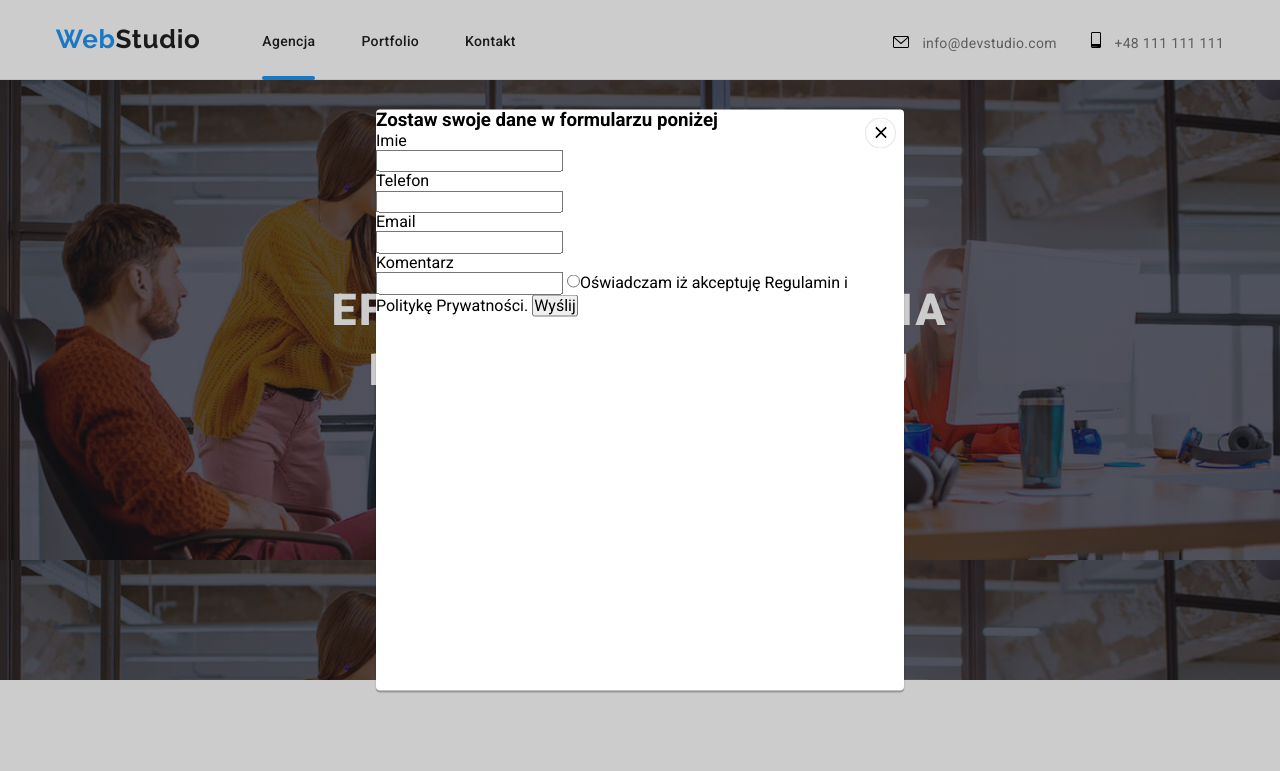
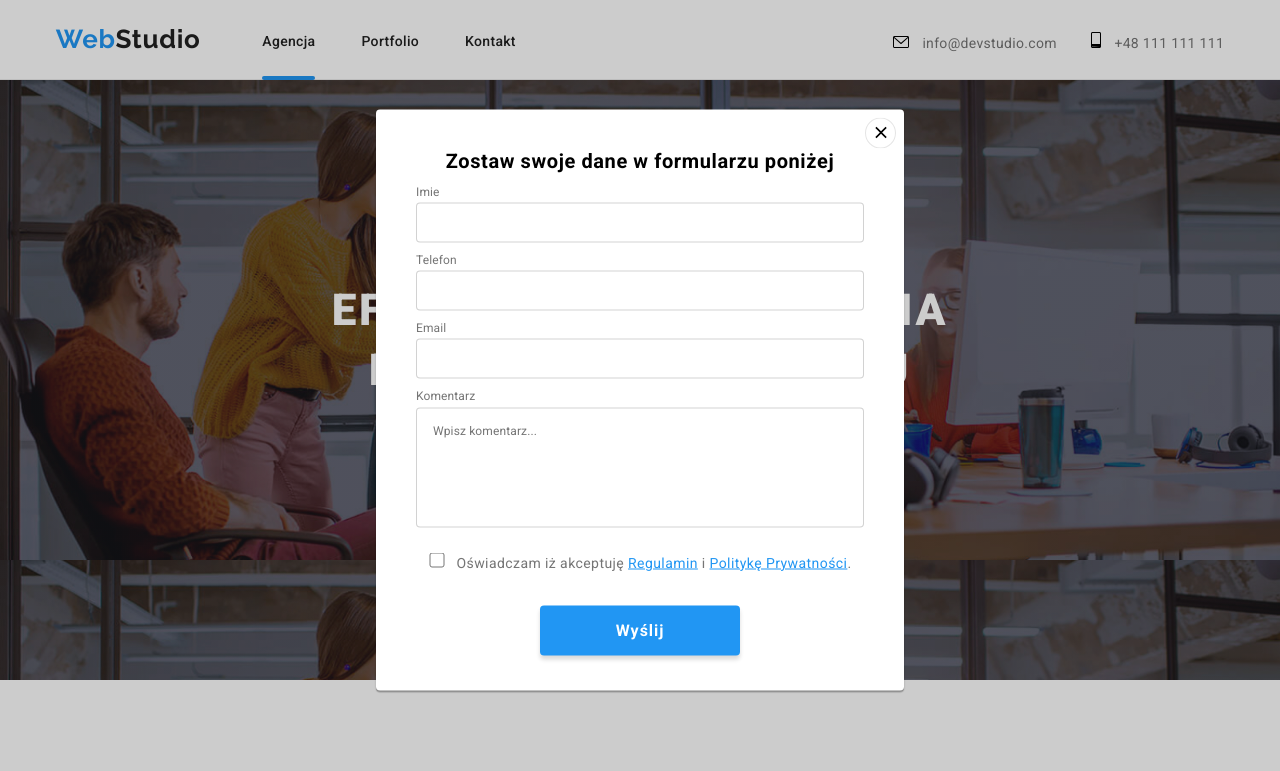
Before and after one commit to OskarSiewruk/goit-markup-hw-06, a plain HTML site: page index.html in a window 1280 px wide. Both pictures are taken after a click on the button "Zamów usługę". Shown: the top 771 px of the page. Drawn offline with nearby package versions, Linux system fonts and the light colour scheme.

Commit message:
Form edited

```diff
--- a/css/styles.css
+++ b/css/styles.css
@@ -207,7 +207,8 @@ body {
 	height: 581px;
 	border-radius: 4px;
 	background-color: var(--backgr-color);
-	box-shadow: 0px 2px 1px 0px #00000033, 0px 1px 1px 0px #00000024, 0px 1px 3px 0px #0000001F;
+	box-shadow: 0px 2px 1px 0px #00000033, 0px 1px 1px 0px #00000024,
+		0px 1px 3px 0px #0000001f;
 	top: 50%;
 	left: 50%;
 	transform: translate(-50%, -50%);
@@ -219,6 +220,94 @@ body {
 	position: absolute;
 	top: 8px;
 	right: 8px;
+}
+
+.modal-header {
+	text-align: center;
+	padding-top: 40px;
+	letter-spacing: 0.03em;
+	line-height: 1.17;
+	font-size: 20px;
+}
+
+.modal-label {
+	display: block;
+	padding-left: 40px;
+	padding-top: 10px;
+}
+
+.modal-label:nth-child(1) {
+	padding-top: 12px;
+}
+
+.modal-label > p {
+	font-size: 12px;
+	line-height: 1.17;
+	letter-spacing: 0.01em;
+	color: var(--contact-color);
+	margin-bottom: 4px;
+}
+
+.modal-label > input {
+	width: 448px;
+	height: 40px;
+	border: 1px solid #21212133;
+	border-radius: 4px;
+}
+
+.modal-label-checkbox {
+	padding-top: 20px;
+	text-align: center;
+	display: block;
+}
+
+.modal-label-checkbox > input {
+	padding-left: 5px;
+	width: 16px;
+	height: 15px;
+}
+
+.modal-label-checkbox > label {
+	margin-left: 8px;
+	letter-spacing: 0.03em;
+	line-height: 1.71;
+	font-weight: 400;
+	color: var(--contact-color);
+	font-size: 14px;
+}
+
+.modal-agreements-link {
+	color: var(--choose-color);
+}
+
+.modal-textarea {
+	width: 448px;
+	height: 120px;
+	resize: none;
+	padding: 12px 16px;
+	font-size: 12px;
+	line-height: 1.71;
+	letter-spacing: 0.01em;
+	border: 1px solid #21212133;
+	border-radius: 4px;
+}
+
+.modal-label-button {
+	margin-left: 164px;
+	margin-right: 164px;
+	margin-top: 30px;
+	margin-bottom: 40px;
+	width: 200px;
+	height: 50px;
+	border-radius: 4px;
+	background-color: var(--choose-color);
+	color: white;
+	letter-spacing: 0.06em;
+	line-height: 1.875;
+	font-size: 16px;
+	font-weight: 700;
+	box-shadow: 0px 4px 4px 0px #00000026;
+	border: none;
 }
 
 .solution-section {
@@ -436,7 +525,7 @@ body {
 	gap: 30px;
 }
 
-.team-list img {
+.team-list > img {
 	display: block;
 }
 
@@ -505,9 +594,6 @@ body {
 .portfolio-list-item:hover .portfolio-list-description-cover {
 	transform: translateY(0);
 	background-color: rgba(33, 150, 243, 0.9);
-}
-
-.portfolio-list > li {
 }
 
 .portfolio-list-container > img {
@@ -706,9 +792,34 @@ footer {
 	display: flex;
 }
 
+.footer-send-button {
+	position: relative;
+	display: flex;
+	margin-top: 108px;
+	width: 200px;
+	height: 50px;
+	background-color: var(--choose-color);
+	border-radius: 4px;
+	box-shadow: 0px 4px 4px 0px #00000026;
+	padding-left: 42px;
+	padding-bottom: 10px;
+	padding-top: 10px;
+	color: var(--backgr-color);
+	border: none;
+}
 
+.footer-send-p {
+	display: inline-block;
+	font-weight: 700;
+	font-size: 16px;
+	line-height: 1.875;
+	letter-spacing: 0.06em;
+}
 
 .footer-send-icon {
 	width: 24px;
 	height: 24px;
+	position: absolute;
+	top: 13px;
+	left: 148px;
 }
--- a/index.html
+++ b/index.html
@@ -77,28 +77,44 @@
 							<h3 class="modal-header">
 								Zostaw swoje dane w formularzu poniżej
 							</h3>
-							<form>
-								<label>
+							<form class="modal-form">
+								<label class="modal-label">
 									<p>Imie</p>
-									<input type="username" name="username" />
+									<input type="text" name="username" />
 								</label>
-								<label>
+								<label class="modal-label">
 									<p>Telefon</p>
 									<input type="phone" name="phone" />
 								</label>
-								<label>
+								<label class="modal-label">
 									<p>Email</p>
 									<input type="email" name="email" />
 								</label>
-								<label>
+									<label class="modal-label">
 									<p>Komentarz</p>
-									<input type="text" name="comment" />
+									<textarea
+										class="modal-textarea"
+										placeholder="Wpisz komentarz..."
+										type="textarea"
+										name="comment"
+									></textarea>
 								</label>
-								<label>
-									<input type="radio" />Oświadczam iż akceptuję Regulamin i
-									Politykę Prywatności.
-								</label>
-								<button type="submit">Wyślij</button>
+								<div class="modal-label-checkbox">
+									<input
+										type="checkbox"
+										name="agreement"
+										value="agreement"
+										id="agreement"
+									/>
+									<label for="agreement"
+										>Oświadczam iż akceptuję
+										<a href="#" class="modal-agreements-link">Regulamin</a> i
+										<a href="#" class="modal-agreements-link"
+											>Politykę Prywatności</a
+										>.</label
+									>
+								</div>
+								<button class="modal-label-button" type="submit">Wyślij</button>
 							</form>
 						</section>
 					</div>
@@ -532,7 +548,7 @@
 						</li>
 					</ul>
 				</div>
-				<form class="flex">
+					<form class="flex">
 					<div>
 						<p>Zapisz się do newslettera</p>
 						<label>
@@ -545,7 +561,7 @@
 					</div>
 
 					<button class="footer-send-button" type="submit">
-						<p>Zapisz się</p>
+						<p class="footer-send-p">Zapisz się</p>
 						<svg class="footer-send-icon">
 							<use href="./images/icons.svg#send-icon"></use>
 						</svg>
```
